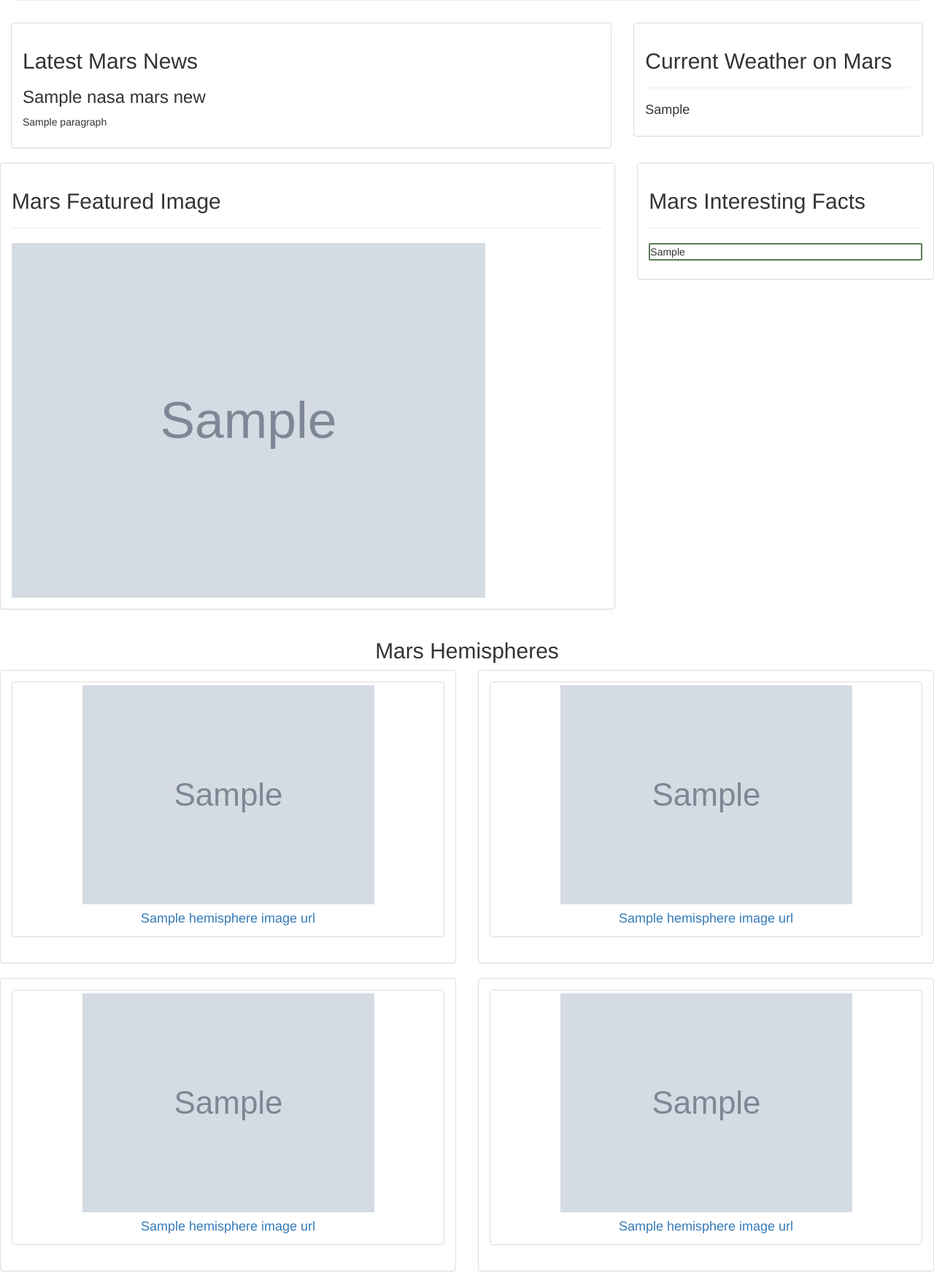
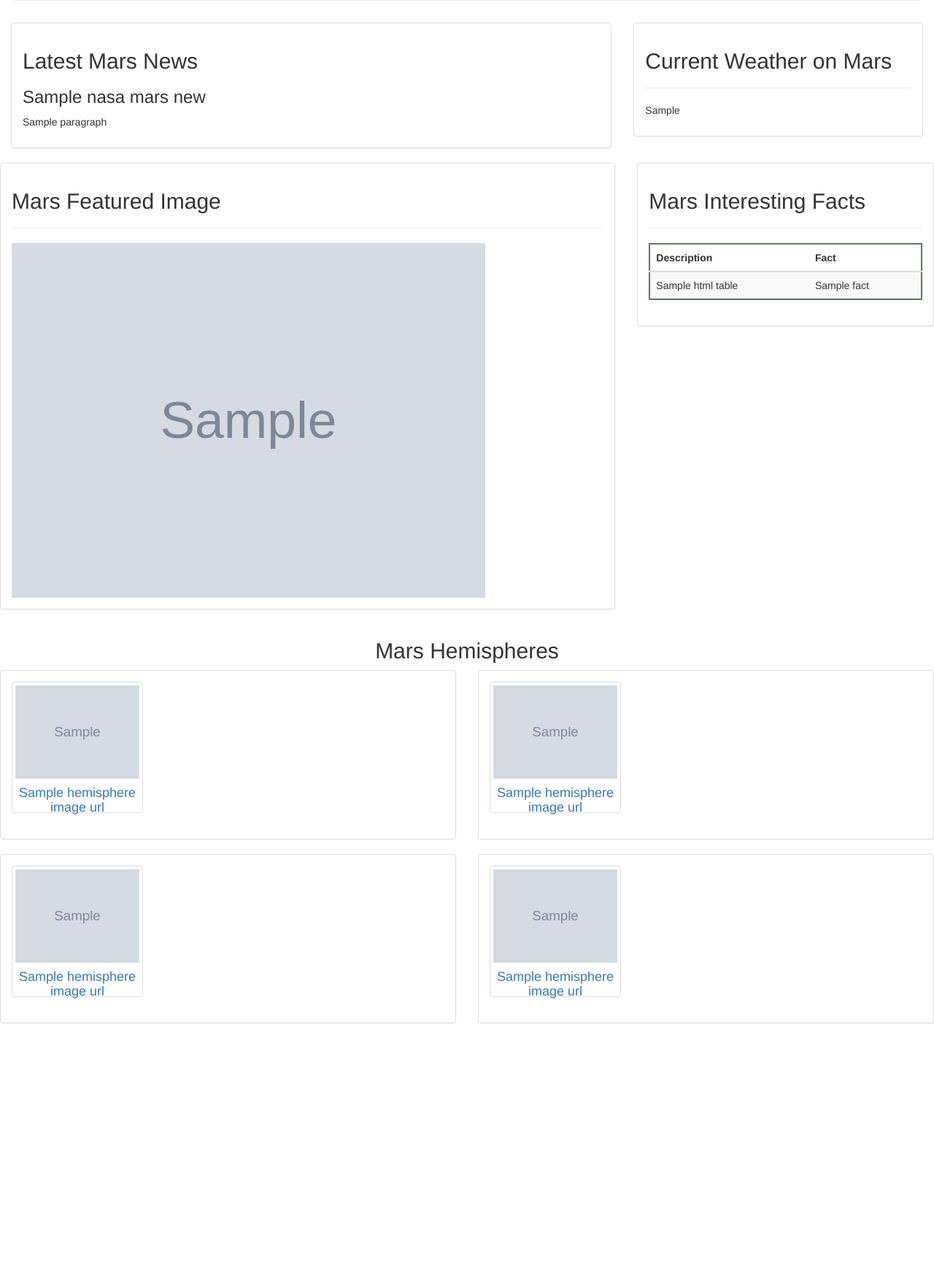
Before and after one commit to somotos1/web_scraping, a Flask app: page / in a window 1280 px wide. Shown: the part 255-2017 px from the top of the page at 73% size. After the commit the page ends 1657 px from the top, so only its background shows below. Run offline with Flask 2, Linux system fonts and the light colour scheme; grey boxes marked "Sample" are stand-in pictures; a database or web service that is not in the repository returns one stand-in record (values such as "Sample title"); parts of the project's set-up code (start-up, migrations or seed data) failed here and were passed over; some libraries are stand-ins or nearby versions.

Commit message:
final upload with images

```diff
--- a/templates/index.html
+++ b/templates/index.html
@@ -7,6 +7,7 @@
   <meta http-equiv="X-UA-Compatible" content="ie=edge">
   <title>Mission to Mars</title>
   <link rel="stylesheet" href="https://maxcdn.bootstrapcdn.com/bootstrap/3.3.7/css/bootstrap.min.css">
+  <link rel="stylesheet" href="style.css">
 </head>
 
 <body>
@@ -32,7 +33,7 @@
           <div class="panel-body">
             <h2>Current Weather on Mars</h2>
             <hr>
-            <h4>{{final_results.mars_weather}}</h4>
+            <p>{{final_results.mars_weather}}</p>
           </div>
         </div>
       </div>
@@ -43,7 +44,9 @@
             <div class="panel-body">
               <h2>Mars Featured Image</h2>
               <hr>
-              <img src="{{final_results.featured_image_url}}" alt="Mars Featured Image" style="width: 80%">
+              <a href={{final_results.featured_image_url}}>
+                <img class="center" src={{final_results.featured_image_url}} alt="Mars Featured Image" style="width: 80%">
+              </a>
             </div>
           </div>
         </div>
@@ -52,25 +55,39 @@
             <div class="panel-body">
               <h2>Mars Interesting Facts</h2>
               <hr>
-              <p style="border-style:solid;border-color:rgb(88, 124, 88);border-width:2px;border-radius:2px">
-                {{final_results.html_table}}</p>
+              <table class="table table-striped" style="border-style:solid;border-color:rgb(88, 124, 88);border-width:2px;border-radius:2px">
+                <thead>
+                  <tr style="text-align: right;">
+                    <th>Description</th>
+                    <th>Fact</th>
+                  </tr>
+                </thead>
+                <tbody>
+                  {% for d in final_results.html_table %}
+                  <tr>
+                    <td>{{d["Title"]}}</td>
+                    <td>{{d["Fact"]}}</td>
+                  </tr>
+                  {% endfor %}
+                </tbody>
+              </table>
             </div>
           </div>
         </div>
       </div>
       <div class="row">
         <div class="col-md-12">
-            <h2 class="text-center">Mars Hemispheres</h2>
+          <h2 class="text-center">Mars Hemispheres</h2>
         </div>
       </div>
-    <!--  row 3     -->
+      <!--  row 3     -->
       <div class="row">
         <div class="col-md-6">
           <div class="panel panel-default">
             <div class="panel-body">
               <a href={{final_results.hemisphere_image_urls[0].image_url}} class="thumbnail">
                 <img src={{final_results.hemisphere_image_urls[0].image_url}} alt="">
-                <h4 class="text-center">{{final_results.hemisphere_image_urls[0].title}}</h4>
+                <h4 class="text-center text-top">{{final_results.hemisphere_image_urls[0].title}}</h4>
               </a>
             </div>
           </div>
--- /dev/null
+++ b/templates/style.css
@@ -0,0 +1,4 @@
+.thumbnail {
+    width: 180px;
+    height: 180px;
+}
```
Also changed, not shown: scrape_mars.py (+16 -23 lines), 5 other files.
